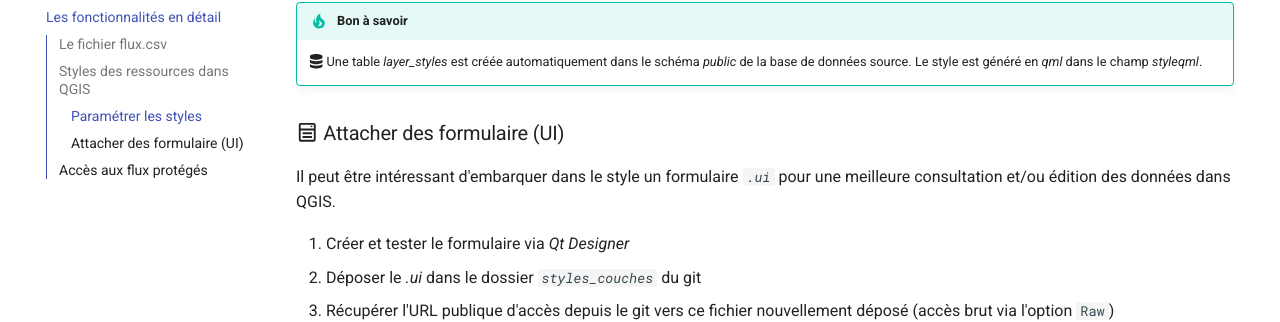
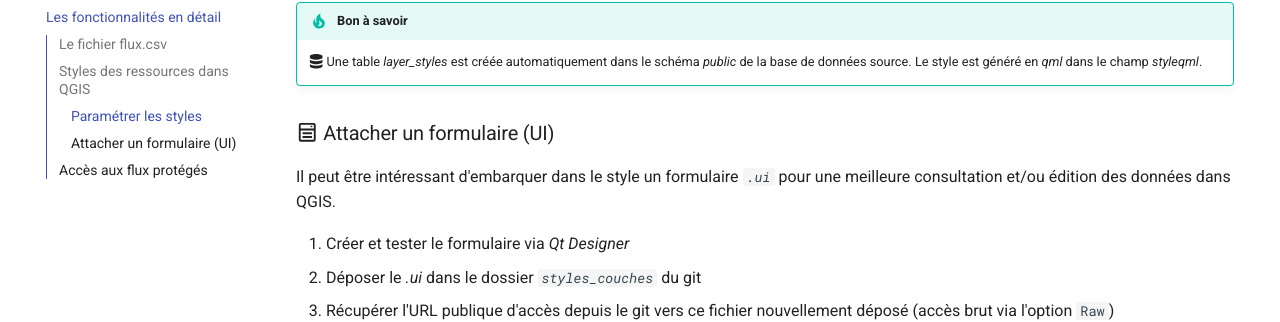
Before and after one commit to CEN-Nouvelle-Aquitaine/fluxcen_docs, an MkDocs documentation site: the page built from docs/fonctionnement.md, in a window 1280 px wide and 900 px high, scrolled down 1681 px. Shown: the part 139-461 px from the top of the window. Built offline with MkDocs 1.6.1 and Material for MkDocs 9.7.7, drawn with Linux system fonts in a browser that asks for light colours; comment, search, counter and statistics services are not loaded.

Commit message:
Correction

```diff
--- a/docs/fonctionnement.md
+++ b/docs/fonctionnement.md
@@ -55,7 +55,7 @@ Le style par défaut peut être enregistré directement dans la base de données
     :fontawesome-solid-database:
     Une table *layer_styles* est créée automatiquement dans le schéma *public* de la base de données source. Le style est généré en *qml* dans le champ *styleqml*.
 
-### :material-form-select: Attacher des formulaire (UI)
+### :material-form-select: Attacher un formulaire (UI)
 
 Il peut être intéressant d'embarquer dans le style un formulaire *`.ui`* pour une meilleure consultation et/ou édition des données dans QGIS.
 
```
